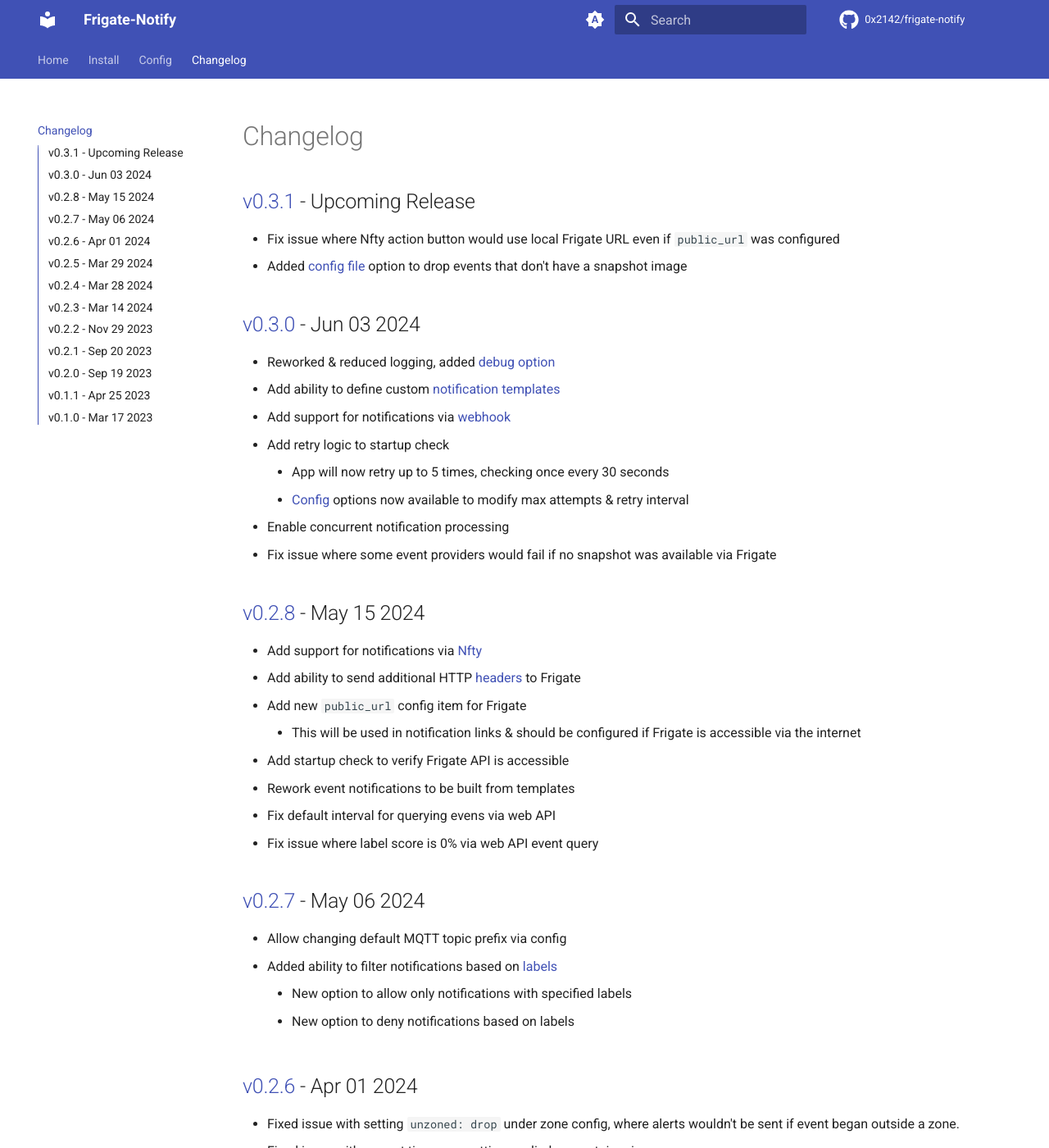
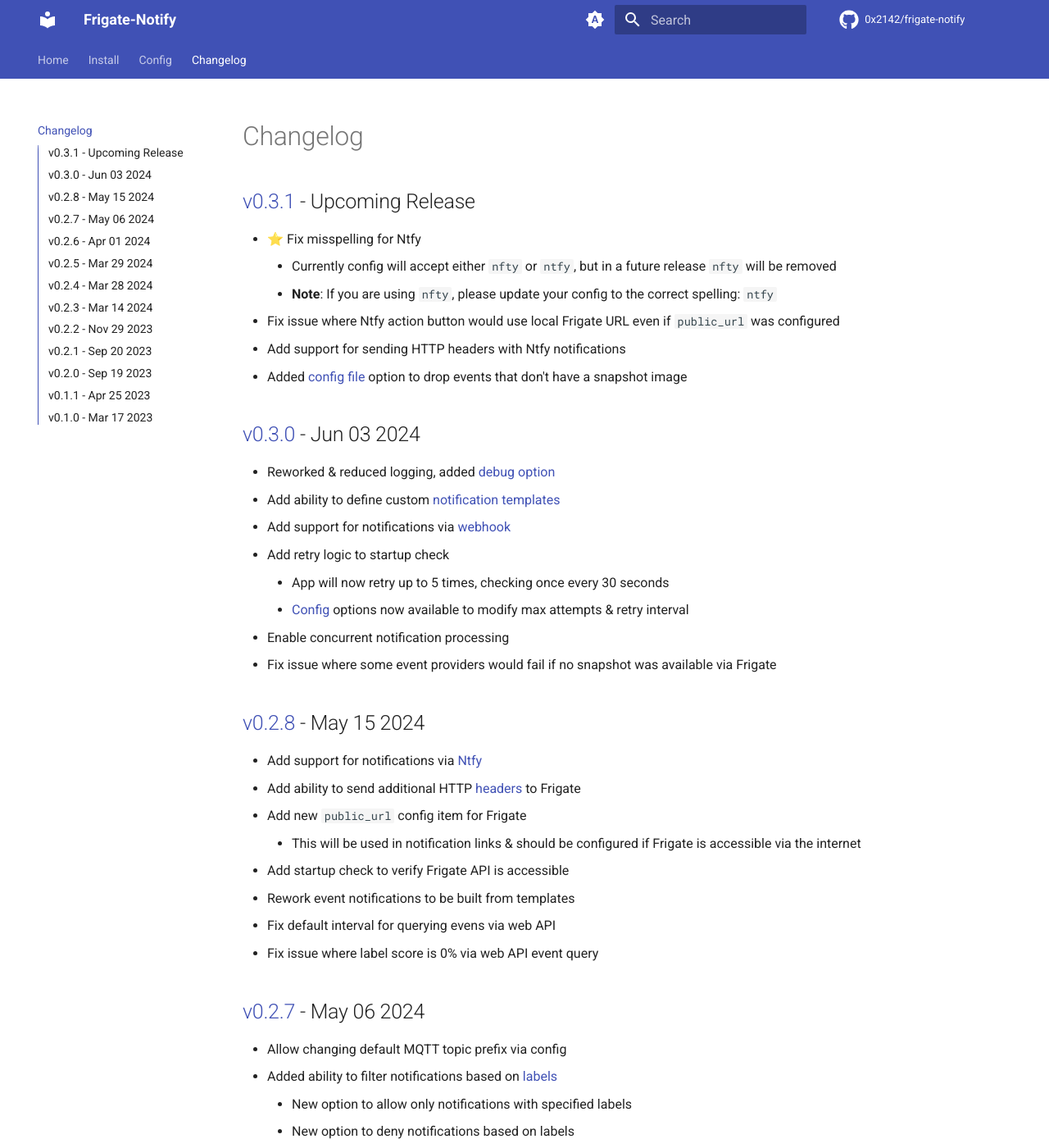
Before and after one commit to 0x2142/frigate-notify, an MkDocs documentation site: the page built from docs/changelog.md, in a window 1280 px wide and 1400 px high. Shown: the whole window at 82% size. Built offline with MkDocs 1.6.1 and Material for MkDocs 9.7.7, drawn with Linux system fonts in a browser that asks for light colours; comment, search, counter and statistics services are not loaded; the version menu is left out.

Commit message:
Fix ntfy misspelling

```diff
--- a/docs/changelog.md
+++ b/docs/changelog.md
@@ -2,8 +2,12 @@
 
 ## [v0.3.1](https://github.com/0x2142/frigate-notify/releases/tag/v0.3.0) - Upcoming Release
 
-- Fix issue where Nfty action button would use local Frigate URL even if `public_url` was configured
-- Added [config file](https://frigate-notify.0x2142.com/latest/config/file/#general) option to drop events that don't have a snapshot image
+ - ⭐ Fix misspelling for Ntfy
+     - Currently config will accept either `nfty` or `ntfy`, but in a future release `nfty` will be removed
+     - **Note**: If you are using `nfty`, please update your config to the correct spelling: `ntfy`
+ - Fix issue where Ntfy action button would use local Frigate URL even if `public_url` was configured
+ - Add support for sending HTTP headers with Ntfy notifications
+ - Added [config file](https://frigate-notify.0x2142.com/latest/config/file/#general) option to drop events that don't have a snapshot image
 
 ## [v0.3.0](https://github.com/0x2142/frigate-notify/releases/tag/v0.3.0) - Jun 03 2024
 
@@ -18,7 +22,7 @@
 
 ## [v0.2.8](https://github.com/0x2142/frigate-notify/releases/tag/v0.2.8) - May 15 2024
 
- - Add support for notifications via [Nfty](https://frigate-notify.0x2142.com/latest/config/file/#nfty)
+ - Add support for notifications via [Ntfy](https://frigate-notify.0x2142.com/latest/config/file/#ntfy)
  - Add ability to send additional HTTP [headers](https://frigate-notify.0x2142.com/latest/config/file/#frigate) to Frigate
  - Add new `public_url` config item for Frigate
      - This will be used in notification links & should be configured if Frigate is accessible via the internet
--- a/docs/config/sample.md
+++ b/docs/config/sample.md
@@ -88,7 +88,7 @@
     ttl:
     template:
 
-  nfty:
+  ntfy:
     enabled: false
     server:
     topic:
```
Also changed, not shown: README.md (+1 -1 lines), docs/config/file.md (+6 -6 lines), docs/index.md (+1 -1 lines), example-config.yml (+6 -6 lines), 3 other files.
